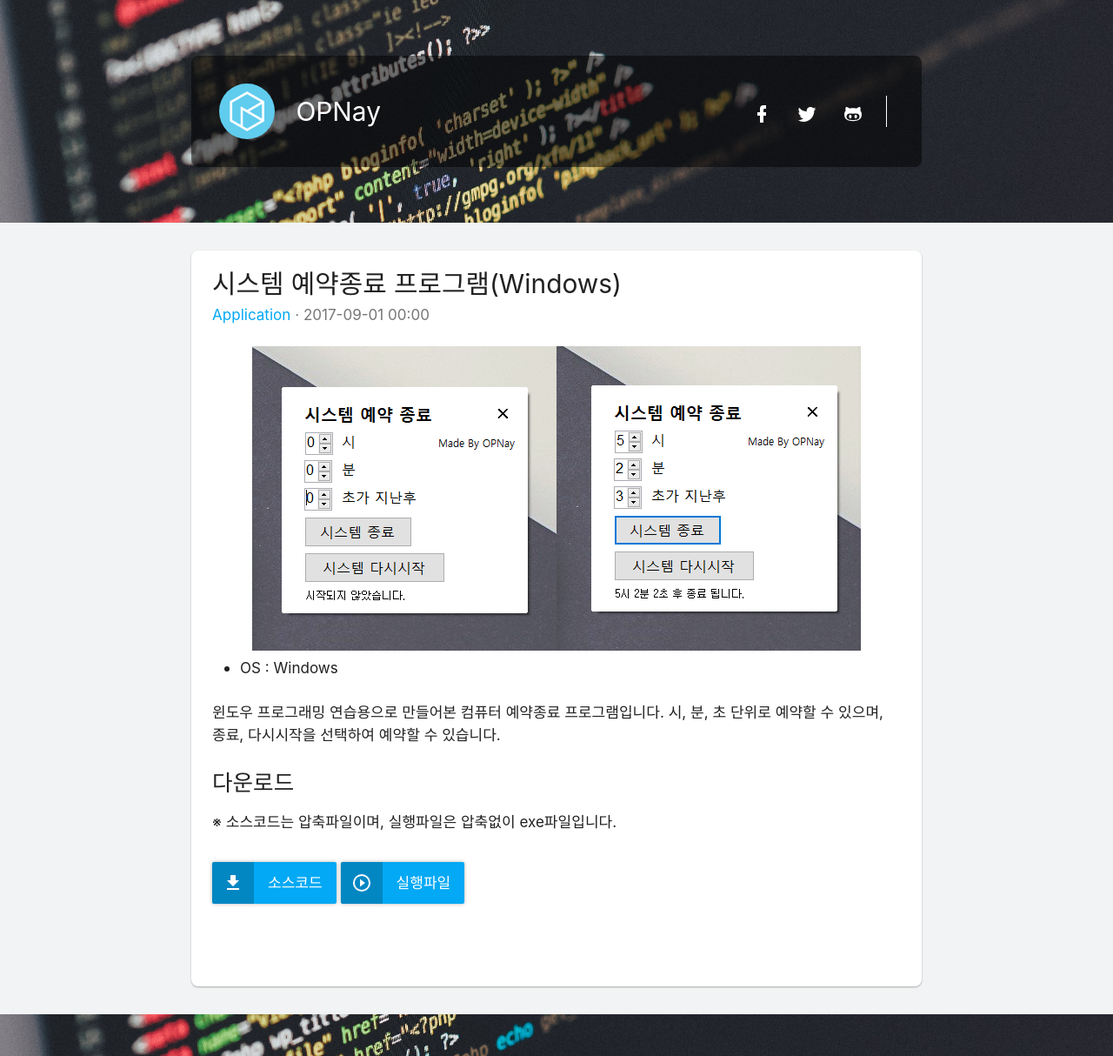
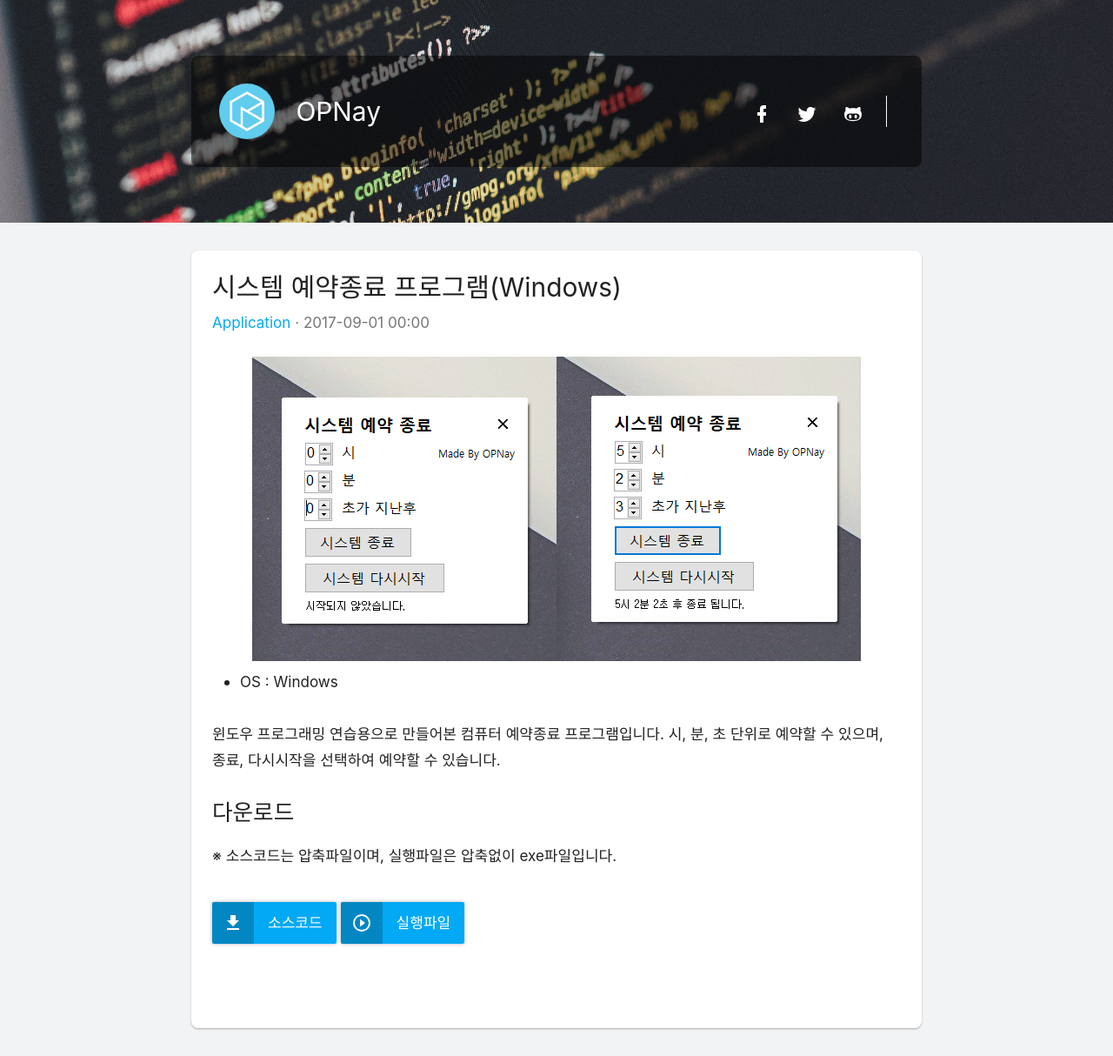
Before and after one commit to opnay/opnay.github.io, a Jekyll site: the page built from app/shutdown/index.md, in a window 1280 px wide. Shown: the whole page at 87% size. Built offline with Jekyll 4.4.1, drawn with Linux system fonts in a browser that asks for light colours; comment, search, counter and statistics services are not loaded.

Commit message:
css/material: Update post style

```diff
--- a/css/material.css
+++ b/css/material.css
@@ -10,7 +10,7 @@ html {
 html, body {width:100%; height:100%;}
 label, button, input, textarea, blockquote, pre, code {font-family:inherit;}
 
-article, p, li {line-height:1.5;}
+article, p, li {line-height:1.75;}
 
 h1, h2, h3, h4, h5, h6 {font-weight:normal;}
 h1 {margin:36px 0 12px 0; font-size:1.6rem;}
@@ -31,9 +31,9 @@ table {border-spacing:0;}
 th, td {padding:6px 12px;}
 th {background:#EEE;}
 
-blockquote {background:rgba(0,0,0,0.1); margin:12px 24px; padding:16px;}
-code {background:rgba(0,0,0,0.1); margin:0 2px; padding:2px 6px; font-size:0.9rem;}
-pre {background:rgba(0,0,0,0.1); margin:12px 0; padding:16px; font-size:0.9rem;}
+blockquote {background:#f0f2f6; margin:12px 24px; padding:16px;}
+:not(pre) > code {background:#f0f2f6; margin:0 2px; padding:2px 6px; font-size:0.9em;}
+pre {background:#f0f2f6; margin:12px 0; padding:16px; font-size:0.9em;}
 
 /*
  * Class
```
